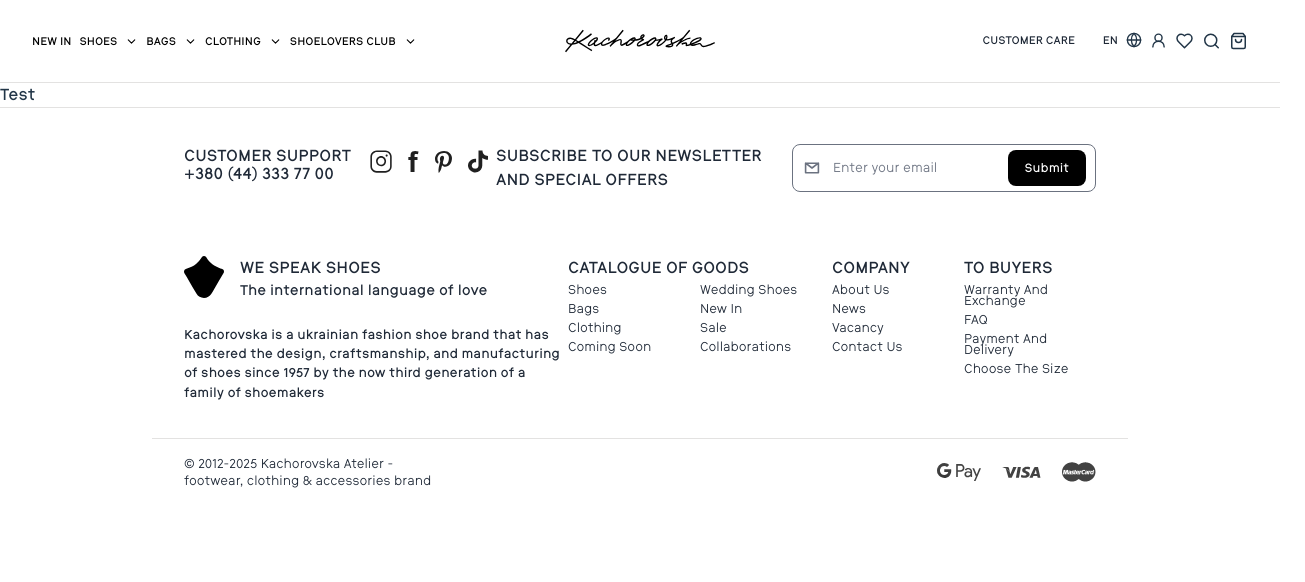
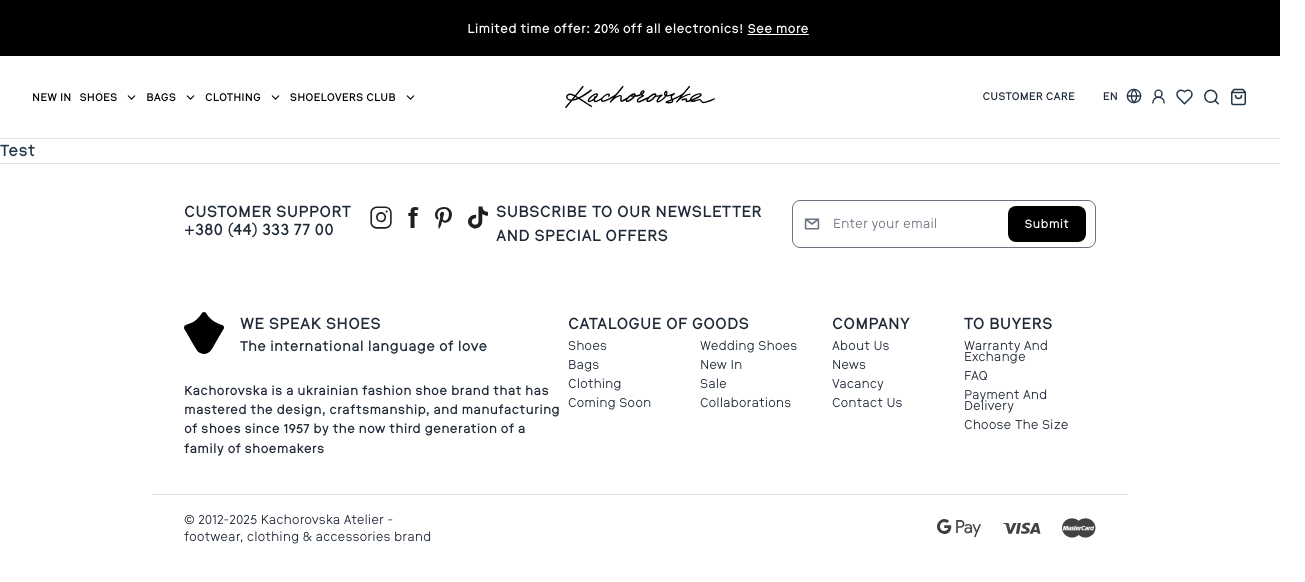
Before and after one commit to danitas/cloth_shop, a React (Vite) app: page / in a window 1280 px wide. Shown: the top 582 px of the page, 1305 px wide, since content can reach past the window. Built offline with nearby package versions, Linux system fonts and the light colour scheme; a web font is replaced by a local one.

Commit message:
[KCH-6] Added Promo
- Added slick lib
- Added Slick to Layout&App component
- Styled promo slider
- Expand Typography logic with link attr's

```diff
--- a/package.json
+++ b/package.json
@@ -26,7 +26,9 @@
     "react-hook-form": "^7.52.2",
     "react-i18next": "^15.2.0",
     "react-router-dom": "^6.26.1",
+    "react-slick": "^0.30.3",
     "sass": "^1.83.0",
+    "slick-carousel": "^1.8.1",
     "tailwind-merge": "^2.5.5",
     "vite-plugin-checker": "^0.7.2",
     "yarn": "^1.22.22",
@@ -39,6 +41,7 @@
     "@types/react": "^18.3.3",
     "@types/react-dom": "^18.3.0",
     "@types/react-router-dom": "^5.3.3",
+    "@types/react-slick": "^0.23.13",
     "@types/tailwindcss": "^3.1.0",
     "@vitejs/plugin-react": "^4.3.1",
     "autoprefixer": "^10.4.20",
--- a/src/App.tsx
+++ b/src/App.tsx
@@ -1,6 +1,8 @@
 import { BrowserRouter as Router, Routes, Route } from 'react-router-dom';
 import Home from '@pages/Home';
 import './i18n';
+import 'slick-carousel/slick/slick.css';
+import 'slick-carousel/slick/slick-theme.css';
 
 function App() {
   return (
--- a/src/components/Layout/index.tsx
+++ b/src/components/Layout/index.tsx
@@ -2,6 +2,8 @@ import React from 'react';
 import { SidebarProvider } from '@context/SidebarContext.tsx';
 import Footer from '@components/Footer';
 import Header from '@components/Header';
+import PromoSlider from '@components/PromoSlider';
+import { Promotions } from '@data/promotions.ts';
 
 type LayoutProps = React.PropsWithChildren;
 
@@ -9,6 +11,7 @@ const Layout = ({ children }: LayoutProps) => {
   return (
     <div className="flex max-h-screen flex-col">
       <SidebarProvider>
+        <PromoSlider promotions={Promotions} />
         <Header />
         <main>{children}</main>
         <Footer />
--- /dev/null
+++ b/src/components/PromoSlider/PromoItem/PromoLink/index.tsx
@@ -0,0 +1,25 @@
+import Typography from '@shared/Typography';
+
+type PromoLinkProps = {
+  link?: string;
+  linkTitle?: string;
+};
+
+const PromoLink = ({ link, linkTitle }: PromoLinkProps) => {
+  if (!link) return null;
+
+  return (
+    <Typography
+      tag="a"
+      href={link}
+      title={linkTitle}
+      target="_blank"
+      size="sm"
+      className="text-baseLight mx-1 text-white underline"
+    >
+      {linkTitle}
+    </Typography>
+  );
+};
+
+export default PromoLink;
--- /dev/null
+++ b/src/components/PromoSlider/PromoItem/PromoText/index.tsx
@@ -0,0 +1,56 @@
+import Typography from '@shared/Typography';
+
+type PromoTextProps = {
+  text: string;
+  linkTitle?: string;
+  link?: string;
+};
+
+const PromoText = ({ text, linkTitle = '', link }: PromoTextProps) => {
+  const hasPlaceholder = text.includes('{0}');
+
+  if (hasPlaceholder && link) {
+    const parts = text.split('{0}');
+
+    return (
+      <>
+        {parts[0] && (
+          <Typography
+            size="sm"
+            className="text-baseLight inline-flex text-white"
+          >
+            {parts[0]}
+          </Typography>
+        )}
+        <Typography
+          tag="a"
+          href={link}
+          title={linkTitle}
+          target="_blank"
+          size="sm"
+          className={`text-baseLight text-white underline ${
+            parts[0] ? (parts[1] ? 'mx-1' : 'ml-1') : 'mr-1'
+          }`}
+        >
+          {linkTitle}
+        </Typography>
+        {parts[1] && (
+          <Typography
+            size="sm"
+            className="text-baseLight inline-flex text-white"
+          >
+            {parts[1]}
+          </Typography>
+        )}
+      </>
+    );
+  }
+
+  return (
+    <Typography size="sm" className="text-baseLight inline-flex text-white">
+      {text}
+    </Typography>
+  );
+};
+
+export default PromoText;
--- /dev/null
+++ b/src/components/PromoSlider/PromoItem/index.tsx
@@ -0,0 +1,19 @@
+import PromoText from './PromoText';
+import PromoLink from './PromoLink';
+
+type PromoItemProps = {
+  text: string;
+  link?: string;
+  linkTitle?: string;
+};
+
+const PromoItem = ({ text, link, linkTitle }: PromoItemProps) => {
+  return (
+    <>
+      <PromoText text={text} link={link} linkTitle={linkTitle} />
+      {!text.includes('{0}') && <PromoLink link={link} linkTitle={linkTitle} />}
+    </>
+  );
+};
+
+export default PromoItem;
--- /dev/null
+++ b/src/components/PromoSlider/index.tsx
@@ -0,0 +1,64 @@
+import PromoItem from './PromoItem';
+import classes from './styles.module.scss';
+import Slider from 'react-slick';
+import clsx from 'clsx';
+
+type TSharedPromo = {
+  id: string;
+  text: string;
+  link?: string;
+  linkTitle?: string;
+};
+
+type TPromotionProps = {
+  promotions: TSharedPromo[];
+};
+
+const settings = {
+  dots: false,
+  infinite: true,
+  speed: 500,
+  slidesToShow: 1,
+  slidesToScroll: 1,
+  autoplay: true,
+  autoplaySpeed: 3000,
+};
+
+const PromoSlider = ({ promotions }: TPromotionProps) => {
+  if (promotions.length === 0) return null;
+
+  if (promotions.length === 1) {
+    return (
+      <div
+        className={clsx(
+          'items-center justify-center text-center',
+          classes.promotionContainer
+        )}
+      >
+        <PromoItem
+          text={promotions[0].text}
+          link={promotions[0].link}
+          linkTitle={promotions[0].linkTitle}
+        />
+      </div>
+    );
+  }
+
+  return (
+    <div className="bg-black">
+      <Slider {...settings}>
+        {promotions.map((promo) => (
+          <div key={promo.id} className={classes.promotionContainer}>
+            <PromoItem
+              text={promo.text}
+              link={promo.link}
+              linkTitle={promo.linkTitle}
+            />
+          </div>
+        ))}
+      </Slider>
+    </div>
+  );
+};
+
+export default PromoSlider;
--- /dev/null
+++ b/src/components/PromoSlider/styles.module.scss
@@ -0,0 +1,7 @@
+.promotionContainer {
+  @apply w-full bg-black p-4 text-center;
+
+  &:not(.slick-initialized) {
+    @apply first:flex hidden;
+  }
+}
--- /dev/null
+++ b/src/data/promotions.ts
@@ -0,0 +1,38 @@
+export const Promotions = [
+  {
+    id: 'limitedOffer',
+    text: 'Limited time offer: 20% off all electronics!',
+    link: '/electronics',
+    linkTitle: 'See more',
+  },
+  {
+    id: 'newIn',
+    text: '{0} our latest arrivals! ',
+    link: '/new-in',
+    linkTitle: 'Check out',
+  },
+  {
+    id: 'sale',
+    text: 'Big savings on selected items! {0}',
+    link: '/sale',
+    linkTitle: 'See more',
+  },
+  {
+    id: 'freeShipping',
+    text: 'Enjoy {0} on orders over $50!',
+    link: '/free-shipping',
+    linkTitle: 'free shipping',
+  },
+  {
+    id: 'holidaySpecial',
+    text: 'Holiday specials are here! {0}',
+    link: '/holiday-specials',
+    linkTitle: 'See more',
+  },
+  {
+    id: 'holidaySpecial2',
+    text: '{0}',
+    link: '/holiday-specials',
+    linkTitle: 'Holiday specials',
+  },
+];
--- a/src/shared/Typography/index.tsx
+++ b/src/shared/Typography/index.tsx
@@ -11,6 +11,7 @@ type variant =
   | 'danger';
 type weight = 'bold' | 'normal' | 'thin';
 type size = 'xs' | 'sm' | 'md' | 'lg' | 'xl';
+type TRel = 'noopener' | 'noreferrer' | 'nofollow';
 
 export type TTypographyTags<T extends keyof JSX.IntrinsicElements> =
   T extends 'a'
@@ -22,6 +23,9 @@ export type TTypographyTags<T extends keyof JSX.IntrinsicElements> =
         size?: size;
         className?: string;
         uppercase?: boolean;
+        title: string;
+        target?: '_blank';
+        rel?: TRel;
       }
     : {
         tag?: T;
@@ -31,6 +35,9 @@ export type TTypographyTags<T extends keyof JSX.IntrinsicElements> =
         size?: size;
         className?: string;
         uppercase?: boolean;
+        title?: string;
+        rel?: string;
+        target?: never;
       };
 
 export type TTypographyProps<T extends keyof JSX.IntrinsicElements> =
@@ -56,7 +63,14 @@ const Typography = <T extends keyof JSX.IntrinsicElements>({
   };
 
   return (
-    <Tag {...props} className={clsx(classes.typography, styles, className)}>
+    <Tag
+      {...props}
+      className={clsx(classes.typography, styles, className)}
+      // Ensure rel defaults to 'noopener' if target="_blank" and no rel is provided
+      {...(Tag === 'a' && props.target === '_blank'
+        ? { rel: props.rel ?? 'noopener' }
+        : {})}
+    >
       {children}
     </Tag>
   );
```
Also changed, not shown: 1 other file (tests, documents, lock files or other folders).
